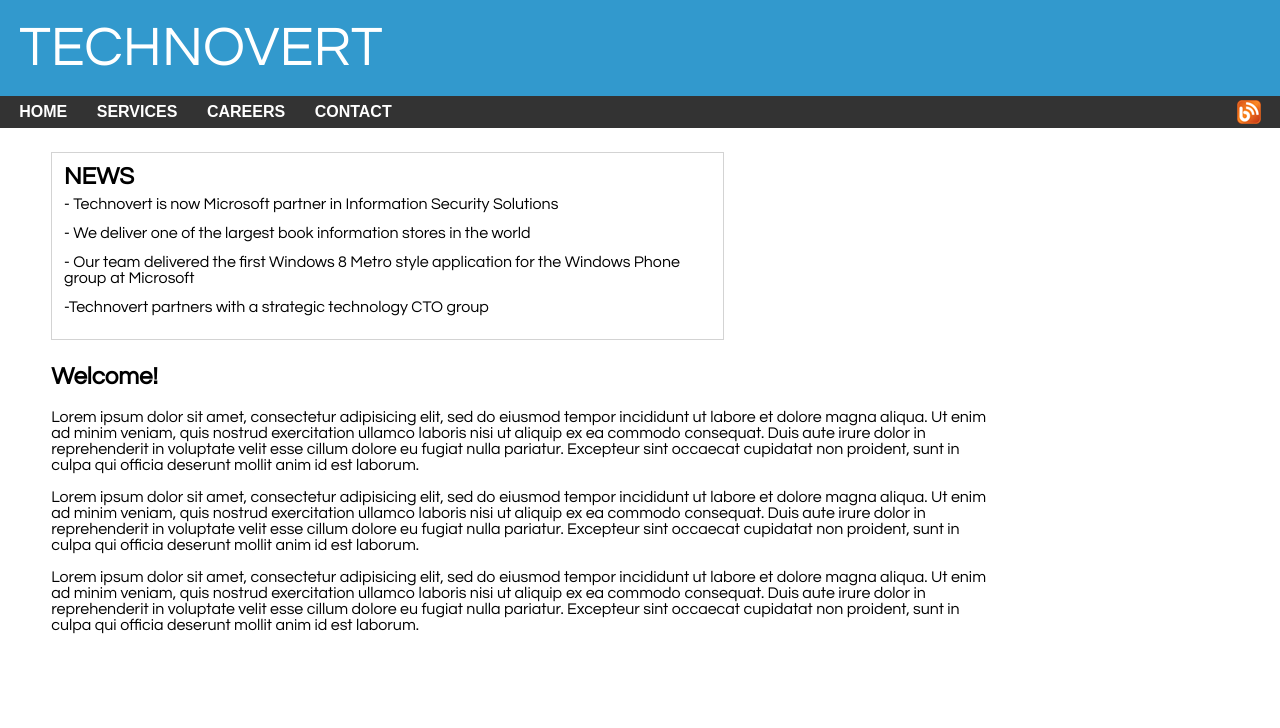
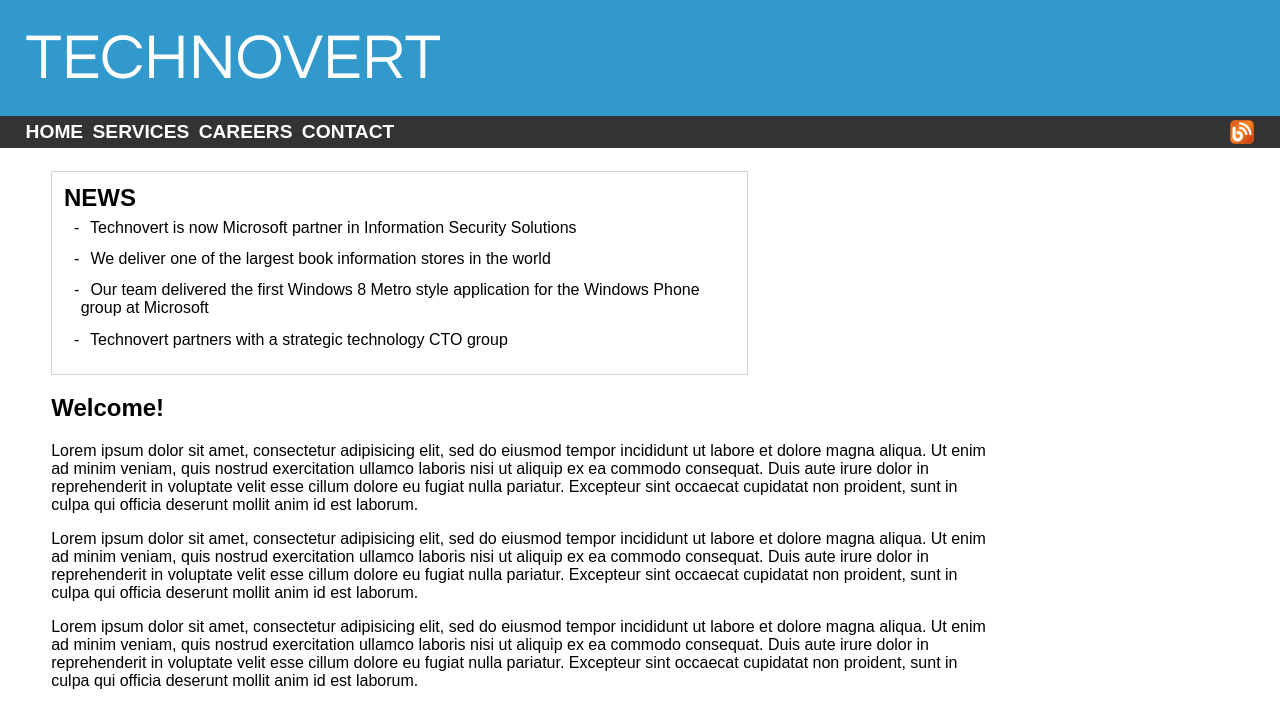
Before and after one commit to akashdoppalapudi/frontend-task-1, a plain HTML site: page index.html in a window 1280 px wide. Drawn offline with Linux system fonts and the light colour scheme.

Commit message:
Changed Styles and fonts

```diff
--- a/index.html
+++ b/index.html
@@ -27,17 +27,30 @@
         <h2>NEWS</h2>
         <ul>
           <li>
-            Technovert is now Microsoft partner in Information Security
-            Solutions
+            <span>
+              Technovert is now Microsoft partner in Information Security
+              Solutions
+            </span>
           </li>
+
           <li>
-            We deliver one of the largest book information stores in the world
+            <span>
+              We deliver one of the largest book information stores in the world
+            </span>
           </li>
+
           <li>
-            Our team delivered the first Windows 8 Metro style application for
-            the Windows Phone group at Microsoft
+            <span>
+              Our team delivered the first Windows 8 Metro style application for
+              the Windows Phone group at Microsoft
+            </span>
           </li>
-          <li>Technovert partners with a strategic technology CTO group</li>
+
+          <li>
+            <span>
+              Technovert partners with a strategic technology CTO group
+            </span>
+          </li>
         </ul>
       </div>
       <div class="welcome">
--- a/styles.css
+++ b/styles.css
@@ -8,20 +8,21 @@
 body {
   margin: 0;
   padding: 0;
-  font-family: "Century Gothic";
+  font-family: sans-serif;
 }
 
 header h1 {
-  padding: 1.5%;
+  font-family: "Century Gothic";
+  padding: 2%;
   background: #3299cd;
   color: #fff;
   margin: 0;
   font-weight: lighter;
-  font-size: 350%;
+  font-size: 400%;
 }
 
 nav {
-  padding: 0.3% 1.5%;
+  padding: 0.3% 2%;
   background: #333;
   color: #fff;
   display: flex;
@@ -49,6 +50,7 @@ nav {
 .navlink {
   text-decoration: none;
   color: #fff;
+  font-size: 120%;
 }
 
 .navlink:hover {
@@ -67,9 +69,9 @@ main {
 
 .news {
   border: 1px solid lightgray;
-  width: 55%;
+  width: 57%;
   padding: 1%;
-  margin: 2% 0;
+  margin-top: 2%;
 }
 
 .news h2 {
@@ -78,12 +80,17 @@ main {
 
 .news ul {
   list-style-type: none;
-  margin: 1% 0 0 0;
+  margin: 1% 0 1% 1.5%;
   padding: 0;
 }
 
 .news ul li {
-  margin: 0 0 2% 0;
+  margin-bottom: 2%;
+}
+
+.news ul li span {
+  position: relative;
+  left: 1%;
 }
 
 .news ul li:before {
```
